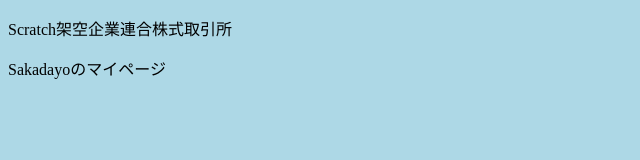
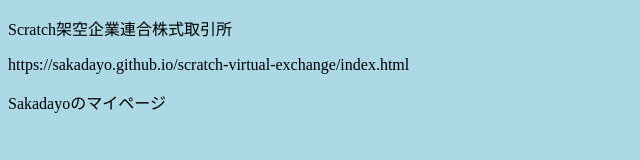
Before and after one commit to dayodayo-JP/dayodayo-JP.github.io, a plain HTML site: page index.html in a window 1280 px wide. Shown: the whole page, without its empty margins (0-640 px from the left). Drawn offline with Linux system fonts and the light colour scheme.

Commit message:
scratch-virtual-exchange was edited

```diff
--- a/index.html
+++ b/index.html
@@ -10,7 +10,7 @@
     </head>
     <body>
         <p>Scratch架空企業連合株式取引所</p>
-        <a></a>
+        <a>https://sakadayo.github.io/scratch-virtual-exchange/index.html</a>
         <p>Sakadayoのマイページ</p>
         <a></a>
     </body>
```
Also changed, not shown: scratch-virtual-exchange/index.html (added, +9 -0 lines).
